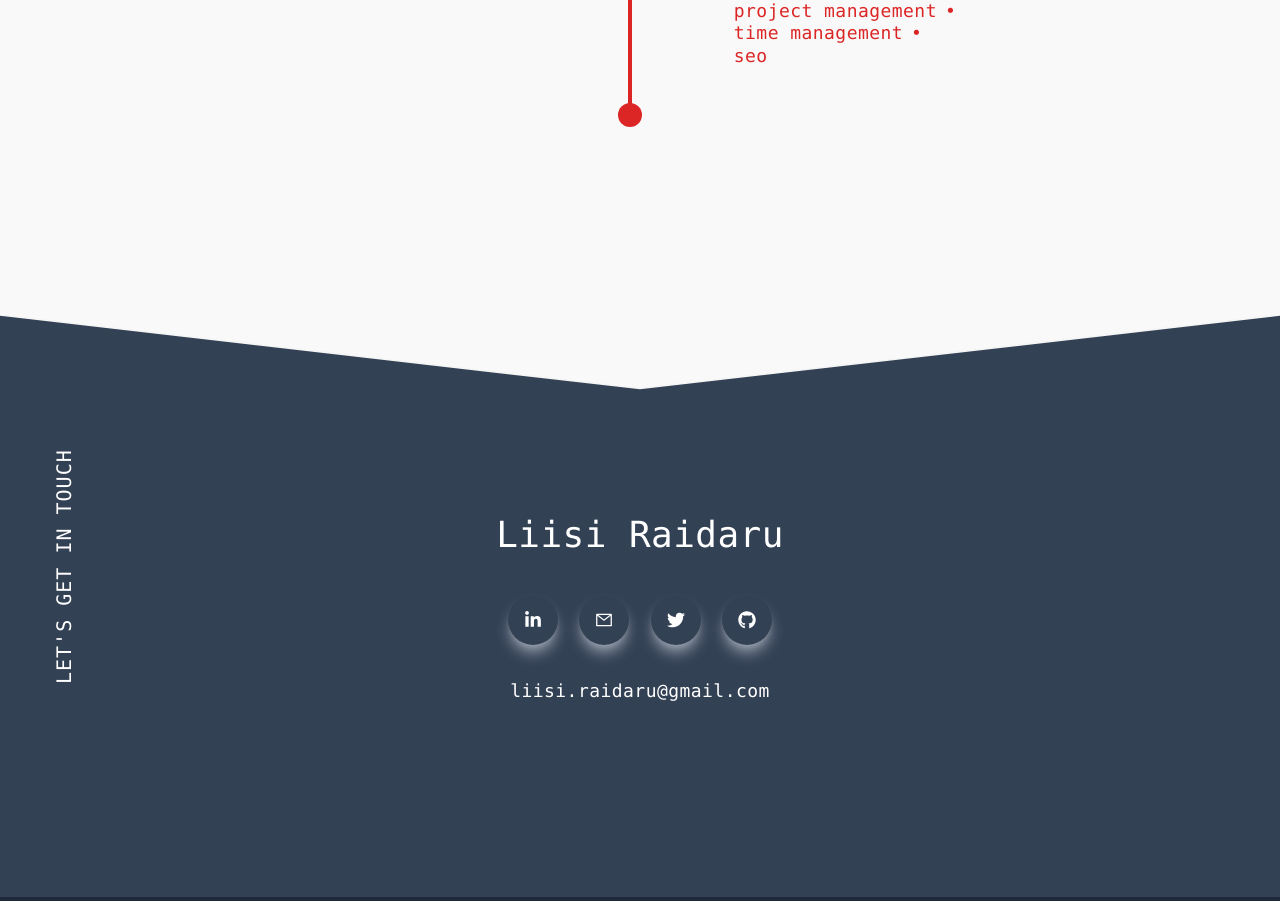
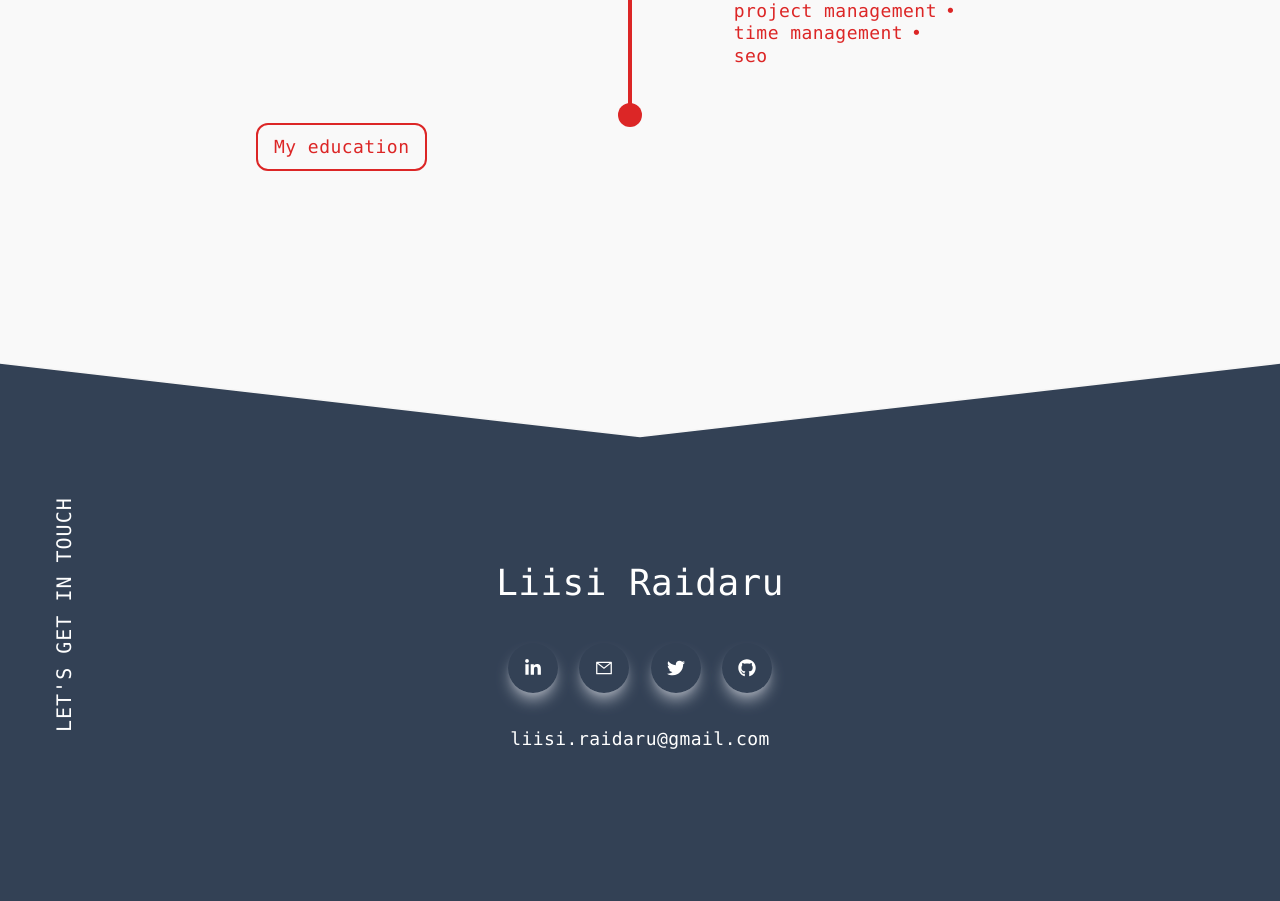
Before and after one commit to liisi29/portfolio, a Next.js app: page / in a window 1280 px wide. Shown: the part 6320-7221 px from the top of the page. Built offline with nearby package versions, Linux system fonts and the light colour scheme.

Commit message:
Added education link to work

```diff
--- a/components/pages/work/Work.tsx
+++ b/components/pages/work/Work.tsx
@@ -1,3 +1,4 @@
+import LinkEducation from "@components/elements/linkButtons/LinkEducation";
 import SectionHeader from "@components/elements/sectionHeader/SectionHeader";
 import React from "react";
 import Timeline from "../../elements/timeline/Timeline";
@@ -9,6 +10,9 @@ export default function Work() {
       <article>
         <div>
           <Timeline />
+          <div id="education">
+            <LinkEducation back={"/#education"} />
+          </div>
         </div>
       </article>
     </section>
```
